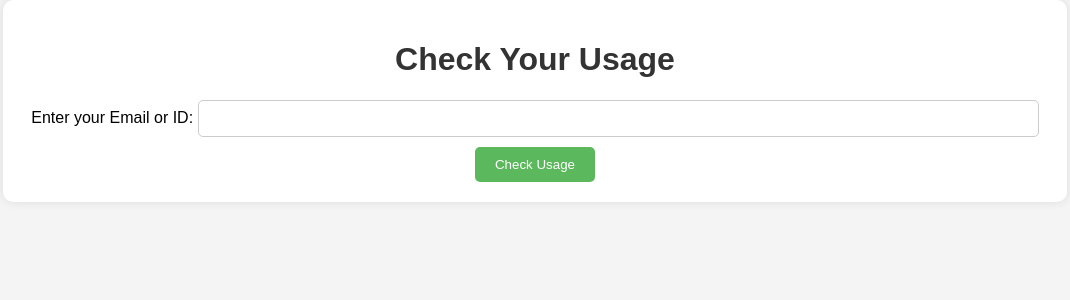
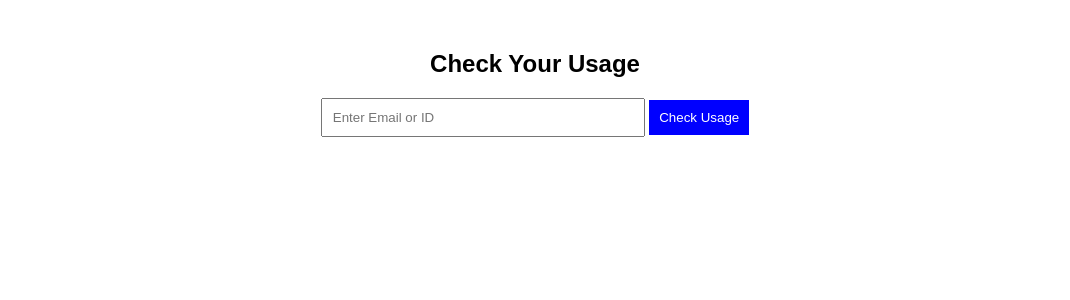
Before and after one commit to pathumaaa/SACHI-X, a Flask app: page / in a window 1280 px wide. Shown: the top 300 px of the page, without its empty margins (105-1175 px from the left). Run offline with Flask 2, Linux system fonts and the light colour scheme.

Commit message:
Update index.html

```diff
--- a/templates/index.html
+++ b/templates/index.html
@@ -3,31 +3,19 @@
 <head>
     <meta charset="UTF-8">
     <meta name="viewport" content="width=device-width, initial-scale=1.0">
-    <title>Usage Checker</title>
-    <link rel="stylesheet" href="{{ url_for('static', filename='css/styles.css') }}">
+    <title>Check Usage</title>
+    <style>
+        body { font-family: Arial, sans-serif; text-align: center; margin-top: 50px; }
+        input { padding: 10px; width: 300px; }
+        button { padding: 10px; background-color: blue; color: white; border: none; cursor: pointer; }
+        button:hover { background-color: darkblue; }
+    </style>
 </head>
 <body>
-    <div class="container">
-        <h1>Check Your Usage</h1>
-        <form method="POST" action="/">
-            <label for="email">Enter your Email or ID:</label>
-            <input type="text" name="email" id="email" required>
-            <button type="submit">Check Usage</button>
-        </form>
-
-        {% if response %}
-        <div class="result">
-            {% if response.error %}
-                <p>Error: {{ response.error }}</p>
-            {% else %}
-                <h2>Usage Information</h2>
-                <p><strong>Email/ID:</strong> {{ response.email }}</p>
-                <p><strong>Traffic Used:</strong> {{ response.traffic_used }} MB</p>
-                <p><strong>Traffic Remaining:</strong> {{ response.traffic_remaining }} MB</p>
-                <p><strong>Expiration Date:</strong> {{ response.expiration_date }}</p>
-            {% endif %}
-        </div>
-        {% endif %}
-    </div>
+    <h2>Check Your Usage</h2>
+    <form action="/usage" method="POST">
+        <input type="text" name="user_input" placeholder="Enter Email or ID" required>
+        <button type="submit">Check Usage</button>
+    </form>
 </body>
 </html>
```
